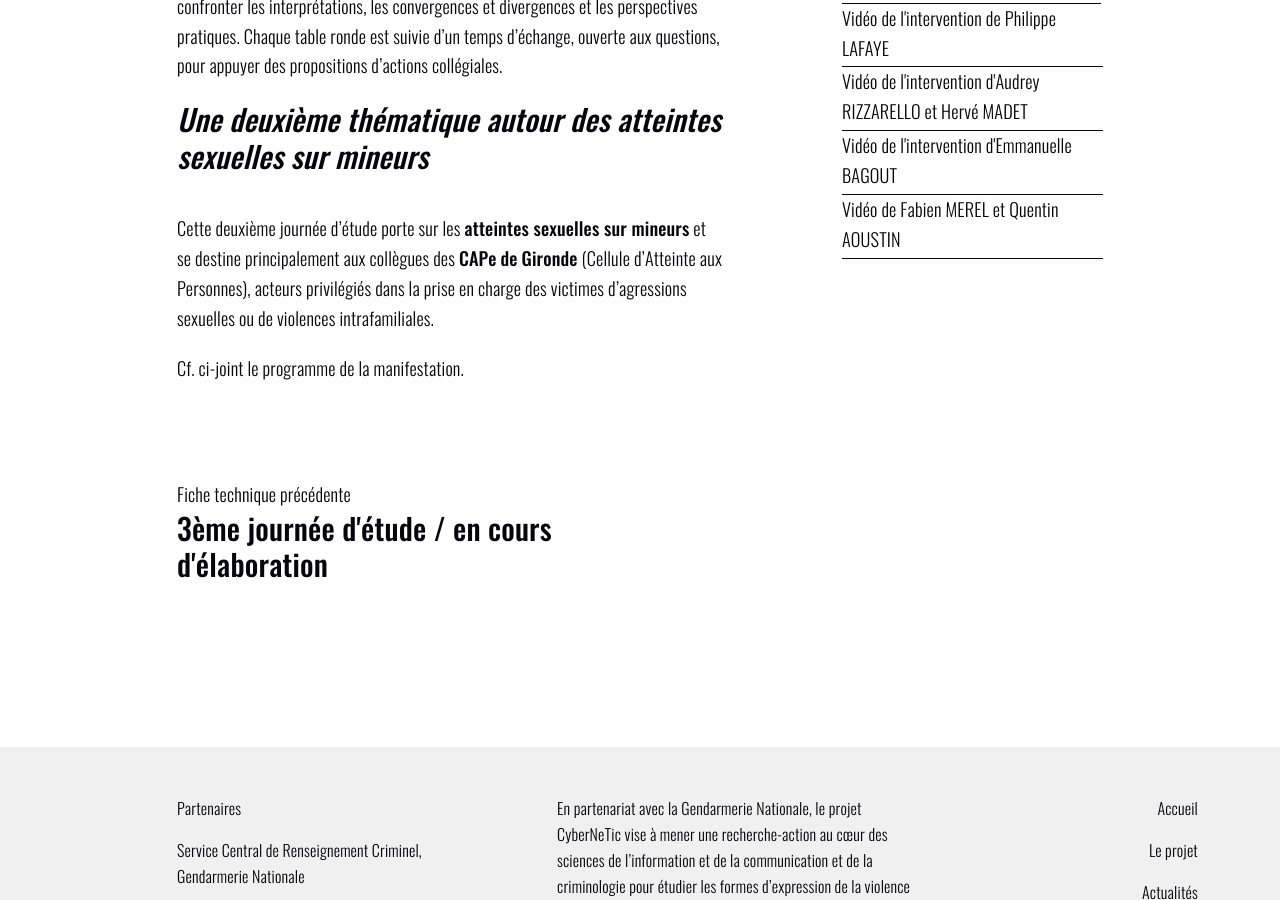
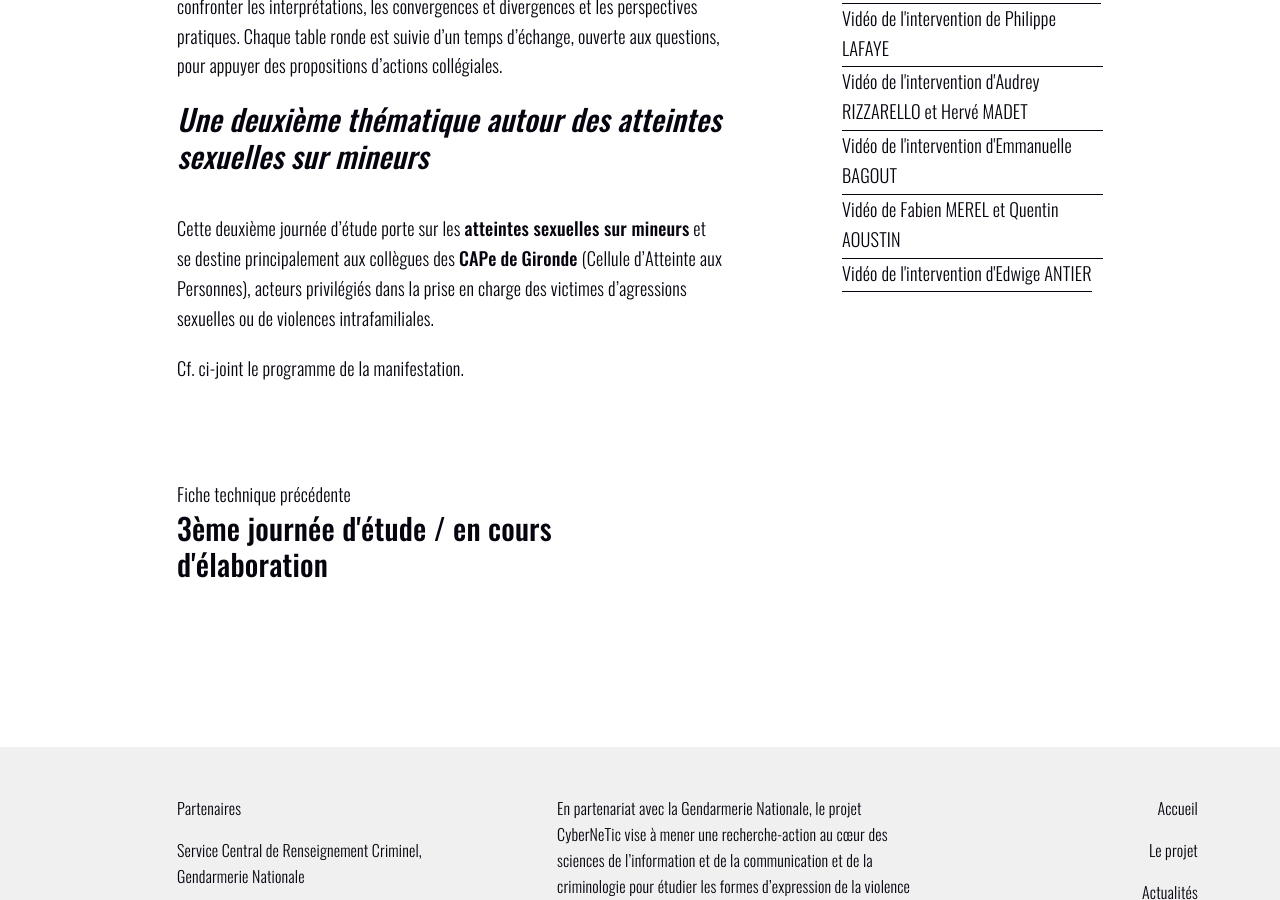
Before and after one commit to noesya/cyberneticproject, a Jekyll site: the page built from _study_days/atteintes-sexuelles-sur-mineurs-2eme-journee-d-etude-en-cours-d-elaboration.html, in a window 1280 px wide and 900 px high, scrolled down 1391 px. Built offline with Jekyll 4.4.1, drawn with Linux system fonts in a browser that asks for light colours.

Commit message:
Update Journées d‘études “atteintes-sexuelles-sur-mineurs-2eme-journee-d-etude-en-cours-d-elaboration”

```diff
--- a/_study_days/atteintes-sexuelles-sur-mineurs-2eme-journee-d-etude-en-cours-d-elaboration.html
+++ b/_study_days/atteintes-sexuelles-sur-mineurs-2eme-journee-d-etude-en-cours-d-elaboration.html
@@ -37,6 +37,8 @@ downloads:
     file: https://youtu.be/K3M5tjuU_Ig
   - name: Vidéo de Fabien MEREL et Quentin AOUSTIN
     file: https://youtu.be/V0nTonmLce8
+  - name: Vidéo de l'intervention d'Edwige ANTIER
+    file: https://youtu.be/tYAwLn1mfhA
 event_date: 2021-06-15T08:20:30.057Z
 warning: true
 ---
```
